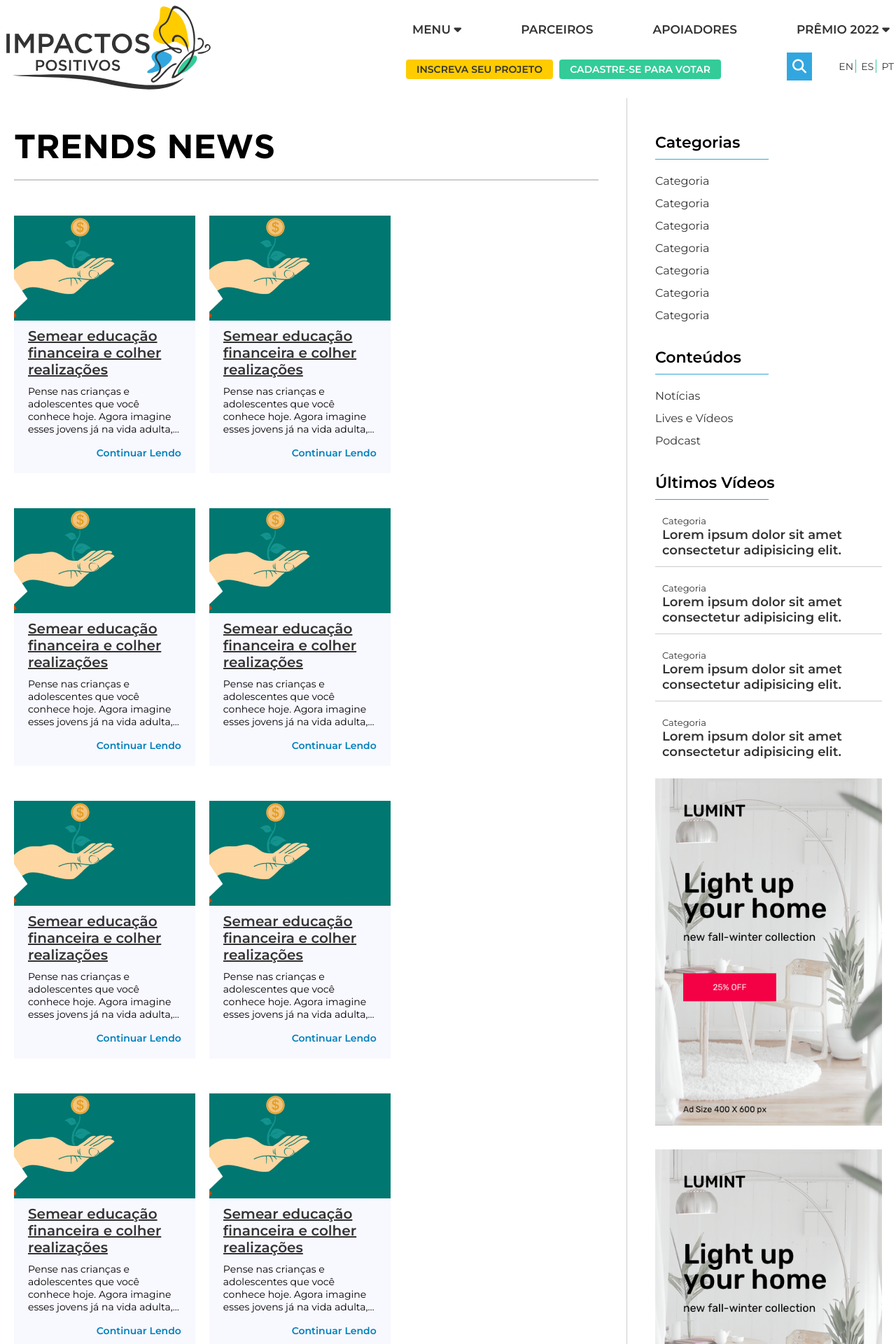
After one commit to dannyela991/PIPDevs, a PHP site: page /trend-news.php in a window 1280 px wide. The commit adds this page. Shown: the top 1920 px of the page at 70% size. Run offline with PHP 8.4, Linux system fonts and the light colour scheme; some libraries are stand-ins or nearby versions.

Commit message:
Criado pg trend-news.php, feito alguns ajustos no restante dos arquivos

```diff
--- a/app/assets/style.css
+++ b/app/assets/style.css
@@ -1552,7 +1563,7 @@ source{
 /* END HOME PAGE */
 
 /* ==================== POST SINGLE ======================= */
-.post-single .flex-container{
+.post-single .flex-container, .archives .flex-container{
     align-items: flex-start;
 }
 .page-header{
@@ -1720,6 +1732,14 @@ ul.list-inline li:last-child{
 }
 .sidebar h2{
     font-size: 18px;
+}
+.sidebar h2::after{
+    content:"\020";
+    display: block;
+    height: 1px;
+    margin: 10px 0;
+    width: 50%;
+    background: #32a7df;
 }
 @media  screen and (min-width: 768px){
     .sidebar{
@@ -1798,17 +1818,20 @@ ul.list-inline li:last-child{
 .sidebar span.category{
     font-size: 13px;
 }
-.list-category{
+.list-category, .list-contents{
     margin: 30px 0;
 }
-.list-category ul{
+.archives .list-category{
+    margin-top: 0;
+}
+.list-category ul, .list-contents ul{
     margin-top: 15px;
 }
-.list-category > ul li{
+.list-category > ul li, .list-contents > ul li{
     list-style: none;
     line-height: 2;
 }
-.list-category li a:hover{
+.list-category li a:hover, .list-contents li a:hover{
     color: #32a7df;
     text-decoration: underline;
 }
@@ -1821,4 +1844,98 @@ ul.list-inline li:last-child{
     width: 100%;
 }
 
-/* relacionados */
+
+/* ARCHIVES */
+.archives .page-header{
+    border-bottom: 2px solid #ccc;
+    margin-bottom: 50px;
+    padding-bottom: 20px;
+}
+.archives .page-header h1{
+    font-size: 48px;
+}
+.content-archives{
+    display: flex;
+    justify-content: flex-start;
+    align-items: flex-start;
+    flex-wrap: wrap;
+    flex-direction: column;
+}
+.card{
+    width: 100%;
+    margin-bottom: 50px;
+    background-color: #f8f8ff;
+}
+@media  screen and (min-width: 768px){
+    .content-archives{
+        flex-direction: row;
+    }
+    .card{
+        width: 47%;
+        margin-right: 10px;
+    }
+}
+@media  screen and (min-width: 1140px){
+    .card{
+        width: 31%;
+        margin-right: 20px;
+    }
+}
+.img-card{
+    width: 100%;
+    height: 150px;
+    background: url(images/rodas-de-conversa-sero-sobre-educao-financeira-em-maro.png) center no-repeat;
+    background-size: cover;
+}
+.description-article{
+    padding: 10px 20px 20px;
+}
+.description-article h2{
+    font-size: 20px;
+    text-decoration: underline;
+    overflow: hidden;
+    text-overflow: ellipsis;
+    display: -webkit-box;
+    -webkit-line-clamp: 3;
+    -webkit-box-orient: vertical;
+}
+.description-article h2:hover{
+    color: #32a7df;
+}
+.description-article p{
+    padding-top: 10px;
+    font-size: 14px;
+    overflow: hidden;
+    text-overflow: ellipsis;
+    display: -webkit-box;
+    -webkit-line-clamp: 4;
+    -webkit-box-orient: vertical;
+}
+.description-article .read-more{
+    text-align: right;
+    color: #0080bb;
+}
+.description-article .read-more a{
+    color: #0080bb;
+    font-weight: bold;
+    font-size: 14px;
+}
+.description-article .read-more a:hover{
+    background-color: #32a7df;
+    color: #f8f8ff;
+}
+.pagination{
+    text-align: center;
+}
+.pagination ul li{
+    display: inline;
+    padding: 6px;
+}
+.pagination ul li a{
+    padding: 6px;
+    font-weight: bold;
+}
+.pagination ul li a.active, .pagination ul li a:hover{
+    background-color: #0080bb;
+    color: #fff;
+}
--- /dev/null
+++ b/trend-news.php
@@ -0,0 +1,282 @@
+<?php
+// header
+include 'app/views/header.php';
+?>
+<!--  content -->
+<main>
+    <section class="trends-news archives">
+        <div class="container">
+            <div class="flex-container">
+                <!-- content -->
+                <div class="content">
+                    <div class="page-header">
+                        <h1>Trends News</h1>
+                    </div>
+                    <div class="content-archives">
+                        <div class="card trends">
+                            <a href="post-single.php">
+                                <div class="img-card"></div>
+                            </a>
+                            <div class="description-article">
+                                <a href="post-single.php"><h2>Semear educação financeira e colher realizações</h2></a>
+                                <p>Pense nas crianças e adolescentes que você conhece hoje. Agora imagine esses jovens já na vida adulta, trabalhando. Que resposta você gostaria que eles dessem à pergunta abaixo?</p>
+                                <div class="read-more">
+                                    <a class="link-archives" href="post-single.php">Continuar Lendo</a>
+                                </div>
+                            </div>
+                        </div>
+                        <div class="card trends">
+                            <a href="post-single.php">
+                                <div class="img-card"></div>
+                            </a>
+                            <div class="description-article">
+                                <a href="post-single.php"><h2>Semear educação financeira e colher realizações</h2></a>
+                                <p>Pense nas crianças e adolescentes que você conhece hoje. Agora imagine esses jovens já na vida adulta, trabalhando. Que resposta você gostaria que eles dessem à pergunta abaixo?</p>
+                                <div class="read-more">
+                                    <a class="link-archives" href="post-single.php">Continuar Lendo</a>
+                                </div>
+                            </div>
+                        </div>
+                        <div class="card trends">
+                            <a href="post-single.php">
+                                <div class="img-card"></div>
+                            </a>
+                            <div class="description-article">
+                                <a href="post-single.php"><h2>Semear educação financeira e colher realizações</h2></a>
+                                <p>Pense nas crianças e adolescentes que você conhece hoje. Agora imagine esses jovens já na vida adulta, trabalhando. Que resposta você gostaria que eles dessem à pergunta abaixo?</p>
+                                <div class="read-more">
+                                    <a class="link-archives" href="post-single.php">Continuar Lendo</a>
+                                </div>
+                            </div>
+                        </div>
+                        <div class="card trends">
+                            <a href="post-single.php">
+                                <div class="img-card"></div>
+                            </a>
+                            <div class="description-article">
+                                <a href="post-single.php"><h2>Semear educação financeira e colher realizações</h2></a>
+                                <p>Pense nas crianças e adolescentes que você conhece hoje. Agora imagine esses jovens já na vida adulta, trabalhando. Que resposta você gostaria que eles dessem à pergunta abaixo?</p>
+                                <div class="read-more">
+                                    <a class="link-archives" href="post-single.php">Continuar Lendo</a>
+                                </div>
+                            </div>
+                        </div>
+                        <div class="card trends">
+                            <a href="post-single.php">
+                                <div class="img-card"></div>
+                            </a>
+                            <div class="description-article">
+                                <a href="post-single.php"><h2>Semear educação financeira e colher realizações</h2></a>
+                                <p>Pense nas crianças e adolescentes que você conhece hoje. Agora imagine esses jovens já na vida adulta, trabalhando. Que resposta você gostaria que eles dessem à pergunta abaixo?</p>
+                                <div class="read-more">
+                                    <a class="link-archives" href="post-single.php">Continuar Lendo</a>
+                                </div>
+                            </div>
+                        </div>
+                        <div class="card trends">
+                            <a href="post-single.php">
+                                <div class="img-card"></div>
+                            </a>
+                            <div class="description-article">
+                                <a href="post-single.php"><h2>Semear educação financeira e colher realizações</h2></a>
+                                <p>Pense nas crianças e adolescentes que você conhece hoje. Agora imagine esses jovens já na vida adulta, trabalhando. Que resposta você gostaria que eles dessem à pergunta abaixo?</p>
+                                <div class="read-more">
+                                    <a class="link-archives" href="post-single.php">Continuar Lendo</a>
+                                </div>
+                            </div>
+                        </div>
+                        <div class="card trends">
+                            <a href="post-single.php">
+                                <div class="img-card"></div>
+                            </a>
+                            <div class="description-article">
+                                <a href="post-single.php"><h2>Semear educação financeira e colher realizações</h2></a>
+                                <p>Pense nas crianças e adolescentes que você conhece hoje. Agora imagine esses jovens já na vida adulta, trabalhando. Que resposta você gostaria que eles dessem à pergunta abaixo?</p>
+                                <div class="read-more">
+                                    <a class="link-archives" href="post-single.php">Continuar Lendo</a>
+                                </div>
+                            </div>
+                        </div>
+                        <div class="card trends">
+                            <a href="post-single.php">
+                                <div class="img-card"></div>
+                            </a>
+                            <div class="description-article">
+                                <a href="post-single.php"><h2>Semear educação financeira e colher realizações</h2></a>
+                                <p>Pense nas crianças e adolescentes que você conhece hoje. Agora imagine esses jovens já na vida adulta, trabalhando. Que resposta você gostaria que eles dessem à pergunta abaixo?</p>
+                                <div class="read-more">
+                                    <a class="link-archives" href="post-single.php">Continuar Lendo</a>
+                                </div>
+                            </div>
+                        </div>
+                        <div class="card trends">
+                            <a href="post-single.php">
+                                <div class="img-card"></div>
+                            </a>
+                            <div class="description-article">
+                                <a href="post-single.php"><h2>Semear educação financeira e colher realizações</h2></a>
+                                <p>Pense nas crianças e adolescentes que você conhece hoje. Agora imagine esses jovens já na vida adulta, trabalhando. Que resposta você gostaria que eles dessem à pergunta abaixo?</p>
+                                <div class="read-more">
+                                    <a class="link-archives" href="post-single.php">Continuar Lendo</a>
+                                </div>
+                            </div>
+                        </div>
+                        <div class="card trends">
+                            <a href="post-single.php">
+                                <div class="img-card"></div>
+                            </a>
+                            <div class="description-article">
+                                <a href="post-single.php"><h2>Semear educação financeira e colher realizações</h2></a>
+                                <p>Pense nas crianças e adolescentes que você conhece hoje. Agora imagine esses jovens já na vida adulta, trabalhando. Que resposta você gostaria que eles dessem à pergunta abaixo?</p>
+                                <div class="read-more">
+                                    <a class="link-archives" href="post-single.php">Continuar Lendo</a>
+                                </div>
+                            </div>
+                        </div>
+                        <div class="card trends">
+                            <a href="post-single.php">
+                                <div class="img-card"></div>
+                            </a>
+                            <div class="description-article">
+                                <a href="post-single.php"><h2>Semear educação financeira e colher realizações</h2></a>
+                                <p>Pense nas crianças e adolescentes que você conhece hoje. Agora imagine esses jovens já na vida adulta, trabalhando. Que resposta você gostaria que eles dessem à pergunta abaixo?</p>
+                                <div class="read-more">
+                                    <a class="link-archives" href="post-single.php">Continuar Lendo</a>
+                                </div>
+                            </div>
+                        </div>
+                        <div class="card trends">
+                            <a href="post-single.php">
+                                <div class="img-card"></div>
+                            </a>
+                            <div class="description-article">
+                                <a href="post-single.php"><h2>Semear educação financeira e colher realizações</h2></a>
+                                <p>Pense nas crianças e adolescentes que você conhece hoje. Agora imagine esses jovens já na vida adulta, trabalhando. Que resposta você gostaria que eles dessem à pergunta abaixo?</p>
+                                <div class="read-more">
+                                    <a class="link-archives" href="post-single.php">Continuar Lendo</a>
+                                </div>
+                            </div>
+                        </div>
+                        <div class="card trends">
+                            <a href="post-single.php">
+                                <div class="img-card"></div>
+                            </a>
+                            <div class="description-article">
+                                <a href="post-single.php"><h2>Semear educação financeira e colher realizações</h2></a>
+                                <p>Pense nas crianças e adolescentes que você conhece hoje. Agora imagine esses jovens já na vida adulta, trabalhando. Que resposta você gostaria que eles dessem à pergunta abaixo?</p>
+                                <div class="read-more">
+                                    <a class="link-archives" href="post-single.php">Continuar Lendo</a>
+                                </div>
+                            </div>
+                        </div>
+                        <div class="card trends">
+                            <a href="post-single.php">
+                                <div class="img-card"></div>
+                            </a>
+                            <div class="description-article">
+                                <a href="post-single.php"><h2>Semear educação financeira e colher realizações</h2></a>
+                                <p>Pense nas crianças e adolescentes que você conhece hoje. Agora imagine esses jovens já na vida adulta, trabalhando. Que resposta você gostaria que eles dessem à pergunta abaixo?</p>
+                                <div class="read-more">
+                                    <a class="link-archives" href="post-single.php">Continuar Lendo</a>
+                                </div>
+                            </div>
+                        </div>
+                        <div class="card trends">
+                            <a href="post-single.php">
+                                <div class="img-card"></div>
+                            </a>
+                            <div class="description-article">
+                                <a href="post-single.php"><h2>Semear educação financeira e colher realizações</h2></a>
+                                <p>Pense nas crianças e adolescentes que você conhece hoje. Agora imagine esses jovens já na vida adulta, trabalhando. Que resposta você gostaria que eles dessem à pergunta abaixo?</p>
+                                <div class="read-more">
+                                    <a class="link-archives" href="post-single.php">Continuar Lendo</a>
+                                </div>
+                            </div>
+                        </div>
+                    </div>
+
+                    <div class="pagination">
+                        <ul>
+                            <li><a class="active" href="#">1</a></li>
+                            <li><a href="#">2</a></li>
+                            <li><a href="#">3</a></li>
+                        </ul>
+                    </div>
+                </div>
+                <!-- sidebar -->
+                <div class="sidebar">
+                    <div class="list-category">
+                        <h2>Categorias</h2>
+                        <ul>
+                            <li><a href="">Categoria</a></li>
+                            <li><a href="">Categoria</a></li>
+                            <li><a href="">Categoria</a></li>
+                            <li><a href="">Categoria</a></li>
+                            <li><a href="">Categoria</a></li>
+                            <li><a href="">Categoria</a></li>
+                            <li><a href="">Categoria</a></li>
+                        </ul>
+                    </div>
+                    <div class="list-contents">
+                        <h2>Conteúdos</h2>
+                        <ul>
+                            <li><a href="trend-news.php">Notícias</a></li>
+                            <li><a href="medias.php">Lives e Vídeos</a></li>
+                            <li><a href="podcast.php">Podcast</a></li>
+                        </ul>
+                    </div>
+                    <div class="latest-post">
+                        <h2>Últimos Vídeos</h2>
+                        <div class="card-post">
+                            <div class="card-img">
+                                <div class="img-post"></div>
+                            </div>
+                            <div class="title">
+                                <a href="" title=""><span class="category">Categoria</span></a>
+                                <a href="" title=""><h3>Lorem ipsum dolor sit amet consectetur adipisicing elit.</h3></a>
+                            </div>
+                        </div>
+                        <div class="card-post">
+                            <div class="card-img">
+                                <div class="img-post"></div>
+                            </div>
+                            <div class="title">
+                                <a href="" title=""><span class="category">Categoria</span></a>
+                                <a href="" title=""><h3>Lorem ipsum dolor sit amet consectetur adipisicing elit.</h3></a>
+                            </div>
+                        </div>
+                        <div class="card-post">
+                            <div class="card-img">
+                                <div class="img-post"></div>
+                            </div>
+                            <div class="title">
+                                <a href="" title=""><span class="category">Categoria</span></a>
+                                <a href="" title=""><h3>Lorem ipsum dolor sit amet consectetur adipisicing elit.</h3></a>
+                            </div>
+                        </div>
+                        <div class="card-post">
+                            <div class="card-img">
+                                <div class="img-post"></div>
+                            </div>
+                            <div class="title">
+                                <a href="" title=""><span class="category">Categoria</span></a>
+                                <a href="" title=""><h3>Lorem ipsum dolor sit amet consectetur adipisicing elit.</h3></a>
+                            </div>
+                        </div>
+                    </div>
+                    <div class="img-ads">
+                        <img class="ads-img" src="app/assets/images/ads-post.png" />
+                    </div>
+                    <div class="img-ads">
+                        <img class="ads-img" src="app/assets/images/ads-post.png" />
+                    </div>
+                </div>
+            </div>
+        </div>
+    </section>
+</main>
+
+<?php
+// footer
+include 'app/views/footer.php';
+?>
```
Also changed, not shown: other parts of app/assets/style.css (+34 -22 lines), index.php (+29 -42 lines), media-single.php (+9 -2 lines), post-single.php (+8 -0 lines), README.md, app/assets/images/background-header.png (added), app/assets/images/separate-01.png (added), app/assets/images/separate-02.png (added), app/assets/images/separate-03.png (added), app/assets/script.js (line endings or trailing spaces).
